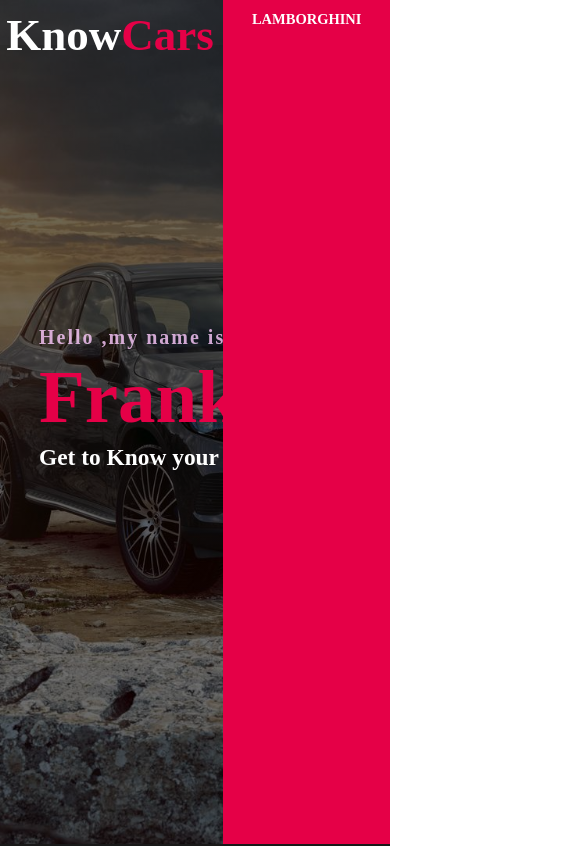
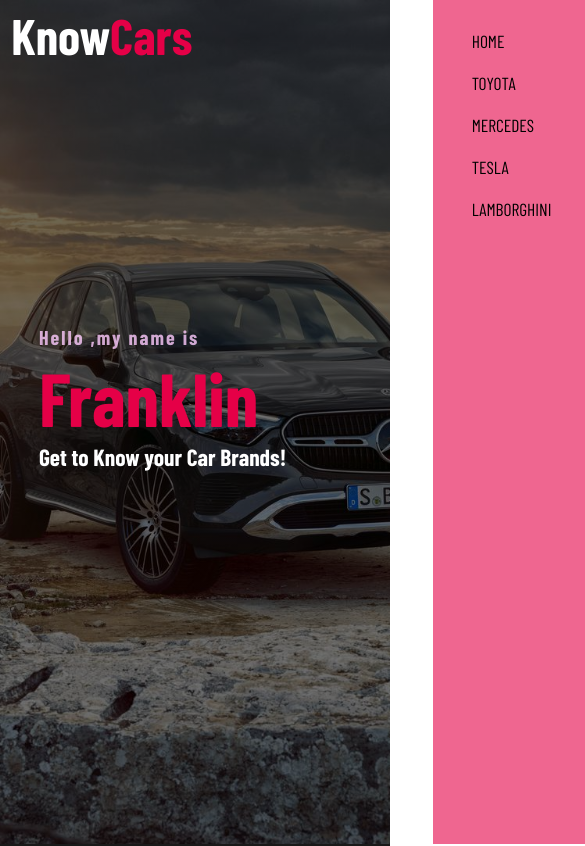
Before and after one commit to DonFranklie/KNOW-CARS, a plain HTML site: page Cars.html in a window 390 px wide. Shown: the top 846 px of the page, 585 px wide, since content can reach past the window. Drawn offline with nearby package versions, Linux system fonts and the light colour scheme; a web font is replaced by a local one.

Commit message:
Changed font-family to Barlow condensed

```diff
--- a/Cars.css
+++ b/Cars.css
@@ -1,7 +1,12 @@
+@import url('https://fonts.googleapis.com/css2?family=Barlow+Condensed:wght@100;200;300;400;600;700&display=swap');
+
+
 *{
 	padding: 0;
 	margin: 0;
 	box-sizing: border-box;
+    font-family: 'BArlow Condensed';
+
 }
 
 html{
@@ -18,9 +23,13 @@ html{
 }
 
 .nav{
-  	background-color: rgba(255, 255, 255, 0.02);
-  	/* top: 0; Position the navbar at the top of the page */
-  	width: 100%; /* Full width */
+  	/* background-color: rgba(255, 255, 255, 0.02); */
+  	/* Position the navbar at the top of the page */
+	position: absolute;
+	left: 0;
+	top: 0;
+  	width: 100%;
+	/* Full width */
 	display: flex;
 	align-items: center;
 	justify-content: space-between;
@@ -33,20 +42,17 @@ html{
 
 .logo{
 	color: #fff;
-	font-size: 45px;
+	font-size: 50px;
 	cursor: pointer;
-}
-
-.divlogo{
 	margin-left: -100px;
 	margin-top: -20px;
 	/* Set the navbar to fixed position */
 	position: fixed;
-
 }
 
-.divlogo a{
+.logo a{
 	text-decoration: none;
+
 }
 
 span{
@@ -55,46 +61,34 @@ span{
 
 nav ul{
 	margin-left: 30px;
+	position: absolute;
+	top: 30px;
+	right: 0;
 }
 
 nav ul li{
 	list-style-type: none;
 	display: inline-block;
 	padding: 10px 16px;
+	position: relative;
 
 }
 
 nav ul li a{
 	text-decoration: none;
 	color: white;
-	font-weight: bold;
 	border-radius: 30px;
 	padding: 5px 12.5px;
 	transition: all .5s;
-	font-size: 14.5px;
+	font-size: 17.5px;
+	font-weight: 500;
 	text-transform: uppercase;
 }
 
 nav ul li a:hover{
 	color: #e50047;
 
-
 }
-
-/* .btn{
-	background-color: #e50047;
-	color: white;
-	text-decoration: none;
-	padding: 10px 16px;
-	border-radius: 30px;
-	transition: all .6s;
-	font-weight: bold;
-}
-
-.btn:hover{
-	background-color: #ee165acb;
-
-} */
 
 .content{
 	position: absolute;
@@ -121,6 +115,7 @@ nav ul li a:hover{
 
 .content h3{
 	margin-bottom: 50px;
+	width: 350px;
 }
 
 .newsletter form{
@@ -207,46 +202,73 @@ strong, em{
 
 button{
 	background-color:  #e50047;
-	color: white;
+	color: #000;
 	text-decoration: none;
 	padding: 13px 30px;
 	border-radius: 30px;
 	border: 2px solid transparent;
 	cursor: pointer;
 	margin-top: 20px;
-	font-weight: bold;
+	font-size: 20px;
 	cursor: pointer;
 	transition: .4s;
 }
 
 button:hover{
-	background-color: #ee165acb;
+	/* background-color: #ee165acb; */
+	color: #fff;
 }
 
 .car-logo{
 	cursor: pointer;
 }
 
+nav .fa-solid{
+	display: none;
+}
+
 
 @media(max-width:960px){
 
-	.divlogo{
-		margin-left: -25px;
-		margin-top: -20px;
+	.logo{
+		margin-left: -20px;
+		margin-top: -40px;
+	}
+
+	nav ul{
+
+		position: absolute;
+		top: 0;
+		right: -200px;
+		min-height: 100vh;
+		background-color: rgba(229, 0, 71,0.6);
+		padding: 20px 10px;
+
 	}
 
 
 	nav ul li{
 		display: block;
-		background-color: #e50047;
-		min-height: 100vh;
-		text-align: center;
-		position: absolute;
-		top: 0;
-		right: 0;
 		z-index: 2;
+	}
 
+	nav ul li a{
+		color: #000;
+	}
+
+	nav ul li a:hover{
+		color: white;
+	}
+
+	nav .fa-solid{
+		display: block;
+		margin: 10px;
+		font-size: 22px;
+		color: white;
+		cursor: pointer;
 	}
 
 
+
+
 }
```
